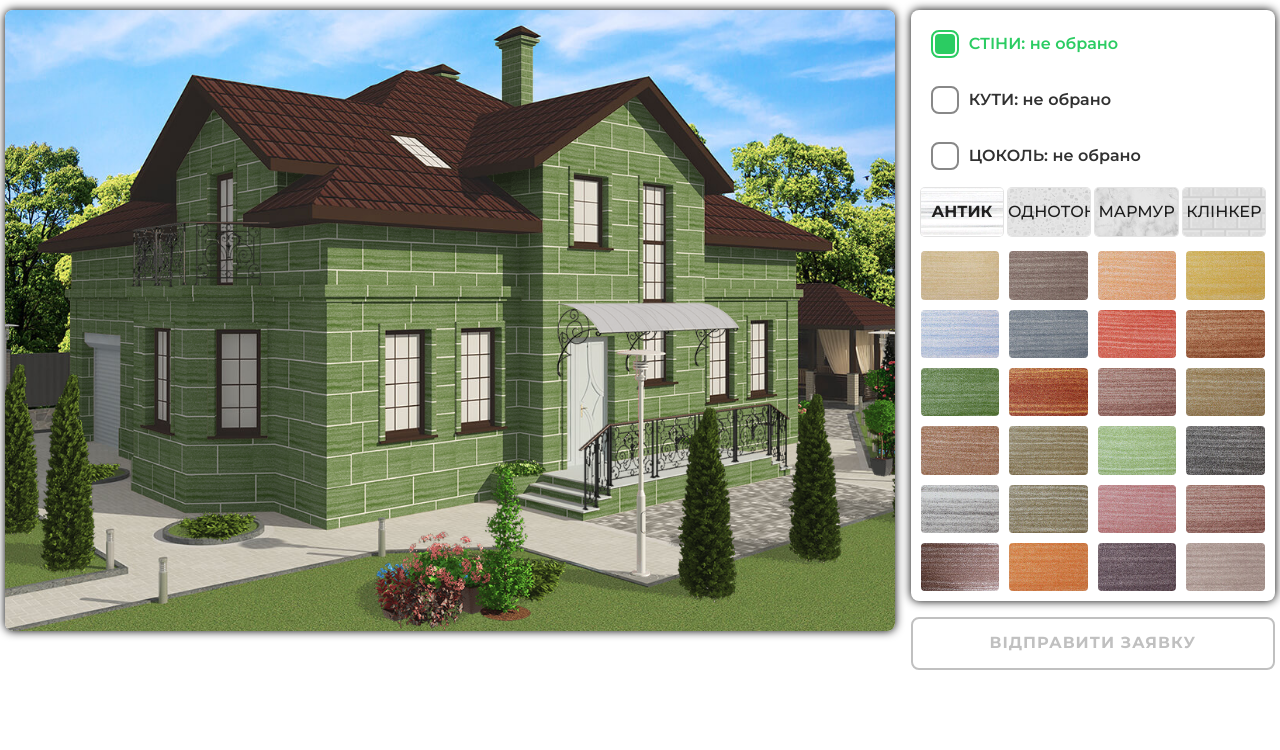
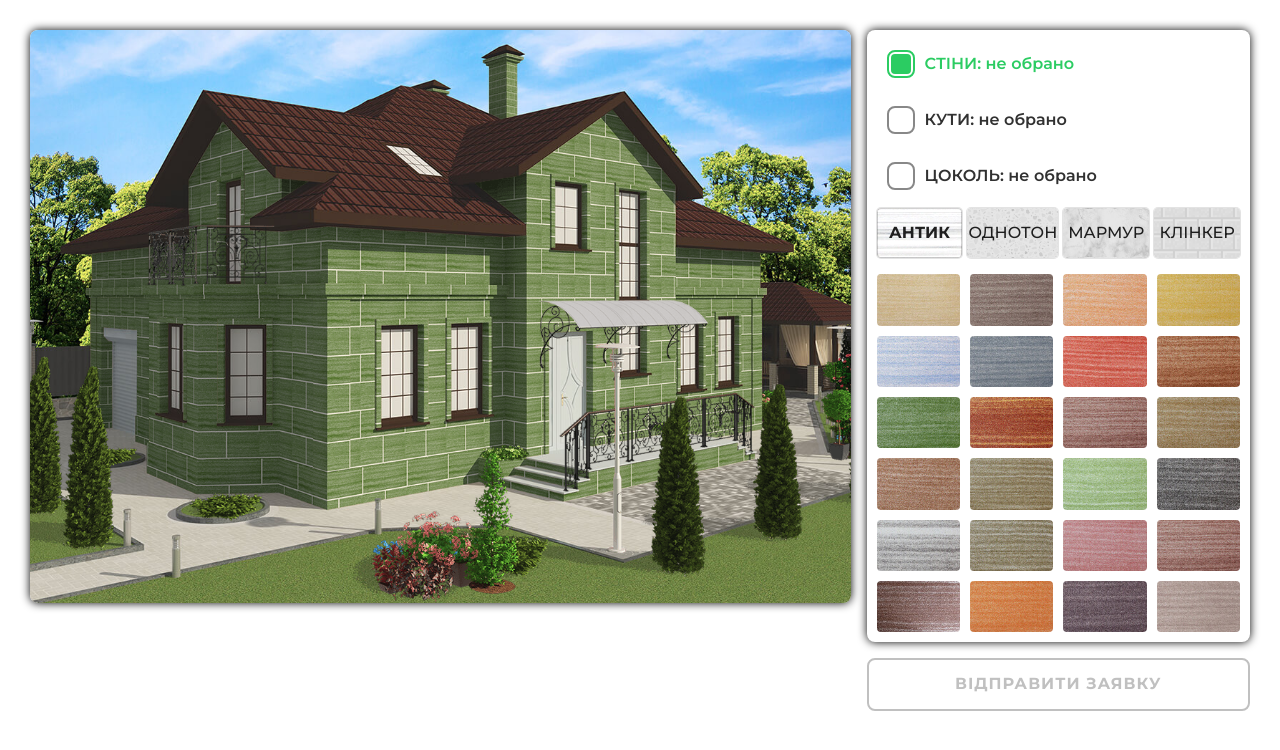
Before and after one commit to Andry-sheer/House_constructor, a React (Vite) app: page / in a window 1280 px wide. Shown: the top 750 px of the page. Built offline with nearby package versions, Linux system fonts and the light colour scheme.

Commit message:
small fixes (styles)

```diff
--- a/src/styles/App.module.scss
+++ b/src/styles/App.module.scss
@@ -13,7 +13,7 @@
 .container {
   max-width: 1920px;
   margin: 0 auto;
-  padding: 0 5px;
+  padding: 5px;
 }
 
 .containerInner {
@@ -21,7 +21,6 @@
   flex-flow: column;
   gap: 16px;
   align-items: center;
-  padding: 10px 0 20px;
 }
 
 .btnOpenFormMobile,
@@ -92,6 +91,10 @@
 /* TABLET ==========================================================================  */
 
 @media (min-width: 768px) {
+  .container {
+    padding: 10px;
+  }
+
   .btnOpenFormMobile {
     cursor: pointer;
   }
@@ -110,10 +113,6 @@
 /* TABLET HD ========================================================================== */
 
 @media (min-width: 1024px) {
-  .container {
-    padding-bottom: 40px;
-  }
-
   .containerInner {
     display: flex;
     flex-flow: row;
@@ -123,11 +122,11 @@
 
   .btnOpenFormMobile,
   .btnOpenFormMobileDisabled {
+    margin: 0;
     position: fixed;
     font-weight: 600;
-    left: 3%;
-    bottom: 1%;
-    transform: translate(-3%, -1%);
+    left: 20px;
+    bottom: 20px;
   }
 }
 
@@ -135,7 +134,7 @@
 
 @media (min-width: 1280px) {
   .container {
-    padding-bottom: 0;
+    padding: 30px;
   }
 
   .containerInner {
--- a/src/styles/Control.module.scss
+++ b/src/styles/Control.module.scss
@@ -13,7 +13,7 @@
 .colors {
   display: grid;
   grid-template-columns: repeat(3, 1fr);
-  padding: 15px 0 0 0;
+  margin-top: 16px;
   gap: 10px;
   background: white;
   border-bottom-left-radius: 6px;
@@ -129,12 +129,11 @@
 
 @media (min-width: 1024px) {
   .controlPanel {
-    padding: 5px;
-    max-width: 500px;
+    max-width: 550px;
   }
 
   .colors {
-    gap: 4px;
+    gap: 6px;
     grid-template-columns: repeat(5, 1fr);
   }
 
--- a/src/styles/House.module.scss
+++ b/src/styles/House.module.scss
@@ -48,6 +48,18 @@
   }
 }
 
+@media (min-width: 1024px) {
+  .house {
+    height: 500px;
+  }
+}
+
+@media (min-width: 1280px) {
+  .house {
+    height: auto;
+  }
+}
+
 /* pc =================================================================== */
 
 @media (min-width: 1660px) {
--- a/src/styles/Tabs.module.scss
+++ b/src/styles/Tabs.module.scss
@@ -9,7 +9,8 @@
 
 .tab {
   border-radius: 4px;
-  background: transparent;
+  text-align: center;
+  outline: none;
   border: none;
   width: 100%;
   padding: 15px 0;
@@ -19,7 +20,7 @@
   cursor: pointer;
   filter: brightness(0.9);
   box-shadow: 0 0 0 1px rgba(0, 0, 0, 0.11);
-  overflow: hidden;
+  border: 1px solid transparent;
 
   &:hover {
     filter: brightness(1.03) contrast(1.03);
@@ -43,10 +44,11 @@
 }
 
 .activeTab {
+  outline: none;
   margin: 5px 0;
   font-weight: 700;
-  color: #212121;
   filter: brightness(1.03) contrast(1.03);
+  border: 1px solid  rgba(0, 0, 0, 0.2);
 }
 
 /* TABLET ==========================================================================  */
```
